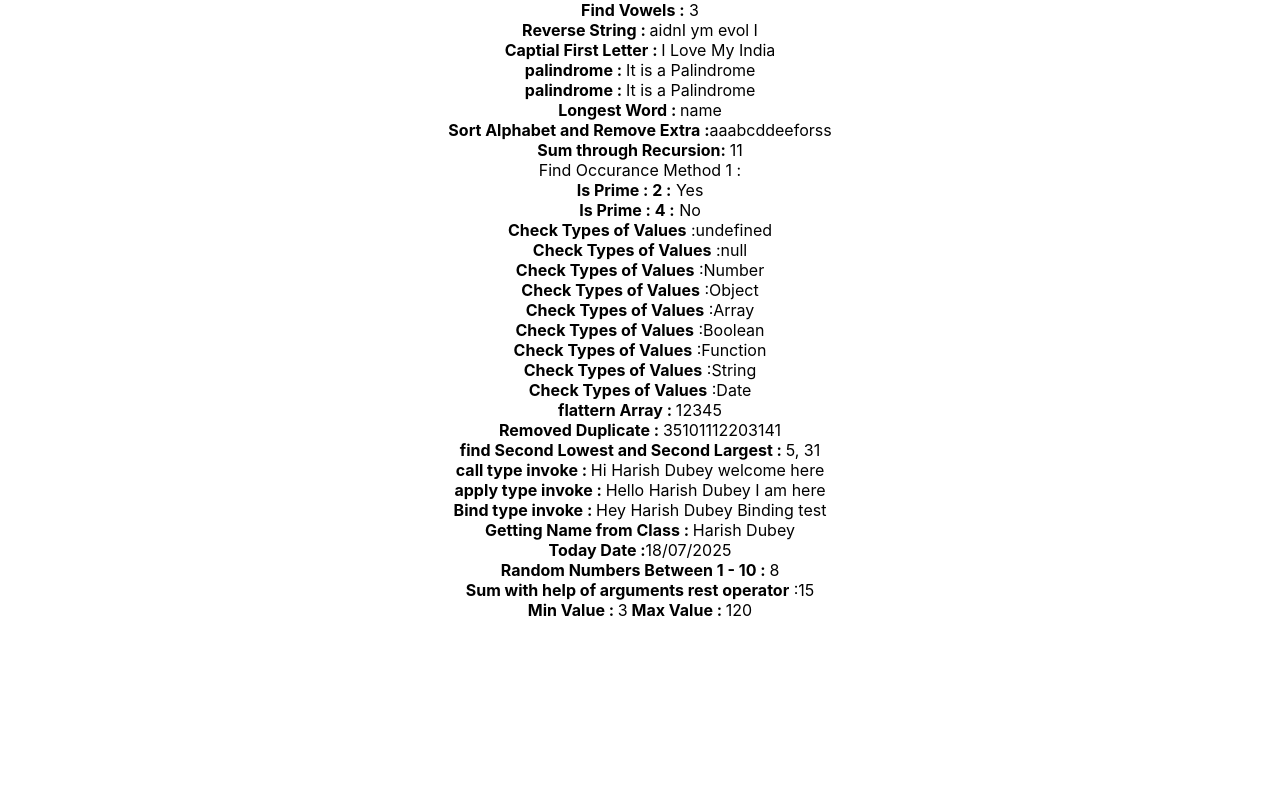
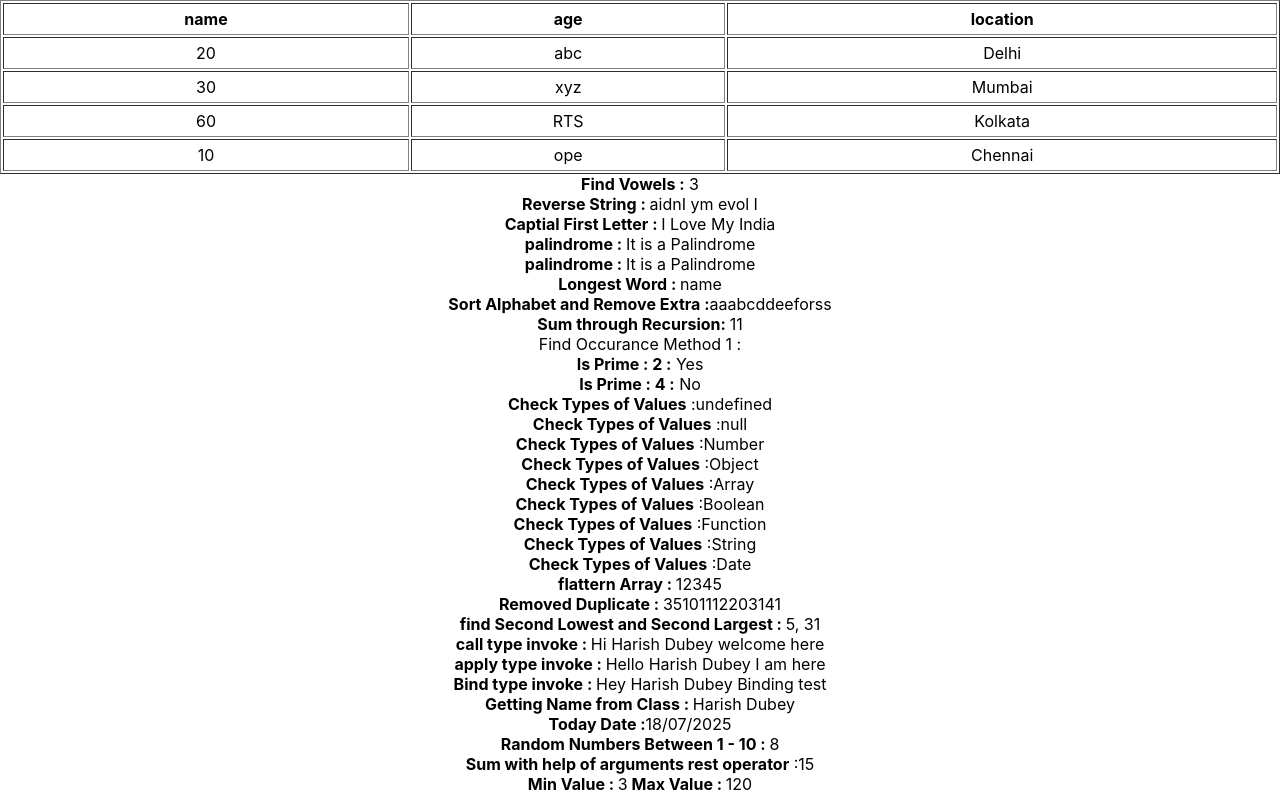
Before and after one commit to harishdubey/codePractice, a React (Create React App) app: page / in a window 1280 px wide. Built offline with nearby package versions, Linux system fonts and the light colour scheme.

Commit message:
code practice

```diff
--- a/src/App.js
+++ b/src/App.js
@@ -11,13 +11,14 @@
 // import ContextCheck from './ContextCheck';
 // import Hooks from "./Hooks";
 // import ProtectedComponent from "./HOC";
-import './App.css';
-import ConsoleCode from './ConsoleCode';
+import ContextCheck2 from "./ContextCheck2";
+import "./App.css";
+import ConsoleCode from "./ConsoleCode";
 
 function App() {
-
   return (
     <div className="App">
+      <ContextCheck2 />
       <ConsoleCode />
       {/* <ProtectedComponent /> */}
       {/* <Hooks /> */}
@@ -33,7 +34,6 @@ function App() {
       {/* <PostsWithPagination /> */}
 
       {/* <Year /> */}
-
     </div>
   );
 }
--- a/src/ConsoleCode.js
+++ b/src/ConsoleCode.js
@@ -587,6 +587,36 @@ function ConsoleCode() {
   console.log(isNumber(NaN));
   console.log(isNumber(false));
   // 443 javascript
+  /* remove duplicate obj */
+  const arrayObjTest = [
+    { name: "abc", age: 20, location: "Delhi" },
+    { name: "xyz", age: 30, location: "Mumbai" },
+    { name: "RTS", age: 60, location: "Kolkata" },
+    { name: "abc", age: 20, location: "Delhi" },
+  ];
+
+  function removeDuplicateObj(arr) {
+    const uniqueArr = [];
+    for (let obj of arr) {
+      const isDuplicate = uniqueArr.some(
+        (item) =>
+          item.name === obj.name &&
+          item.age === obj.age &&
+          item.location === obj.location
+      );
+      if (!isDuplicate) {
+        uniqueArr.push(obj);
+      }
+    }
+    return uniqueArr;
+  }
+
+  console.log(
+    "duplicate obj removed from array: ",
+    removeDuplicateObj(arrayObjTest)
+  );
+  /**ends */
+
   return (
     <>
       <div>
--- /dev/null
+++ b/src/ContextCheck2.js
@@ -0,0 +1,71 @@
+import { createContext, useCallback, useContext, useMemo } from "react";
+
+const arrayObj = [
+  {
+    name: "abc",
+    age: 20,
+    location: "Delhi",
+  },
+  {
+    name: "xyz",
+    age: 30,
+    location: "Mumbai",
+  },
+  {
+    name: "RTS",
+    age: 60,
+    location: "Kolkata",
+  },
+  {
+    name: "ope",
+    age: 10,
+    location: "Chennai",
+  },
+];
+
+const MyContext = createContext();
+
+const ContextCheck2 = () => {
+  const memorisedData = useMemo(() => arrayObj, []);
+
+  return (
+    <MyContext.Provider value={memorisedData}>
+      <Listing
+      // data={arrayObj}
+      />
+    </MyContext.Provider>
+  );
+};
+
+const Listing = (props) => {
+  const data = useContext(MyContext);
+  // const { data } = props;
+  const headings = useMemo(() => {
+    return data.length === 0 ? [] : Object.keys(data[0]);
+  }, [data]);
+
+  const renderRow = useCallback((item, index) => {
+    return (
+      <tr key={index}>
+        <td>{item.age}</td>
+        <td>{item.name}</td>
+        <td>{item.location}</td>
+      </tr>
+    );
+  }, []);
+
+  return (
+    <div>
+      <table width="100%" border="1" cellPadding="5">
+        <tr>
+          {headings.map((heading) => {
+            return <th key={heading}>{heading}</th>;
+          })}
+        </tr>
+        {data.map(renderRow)}
+      </table>
+    </div>
+  );
+};
+
+export default ContextCheck2;
```
